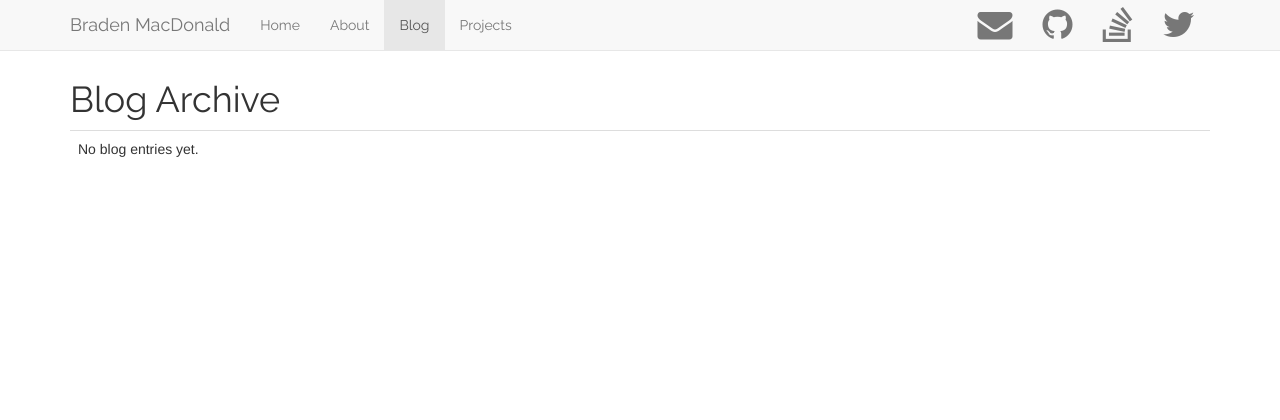
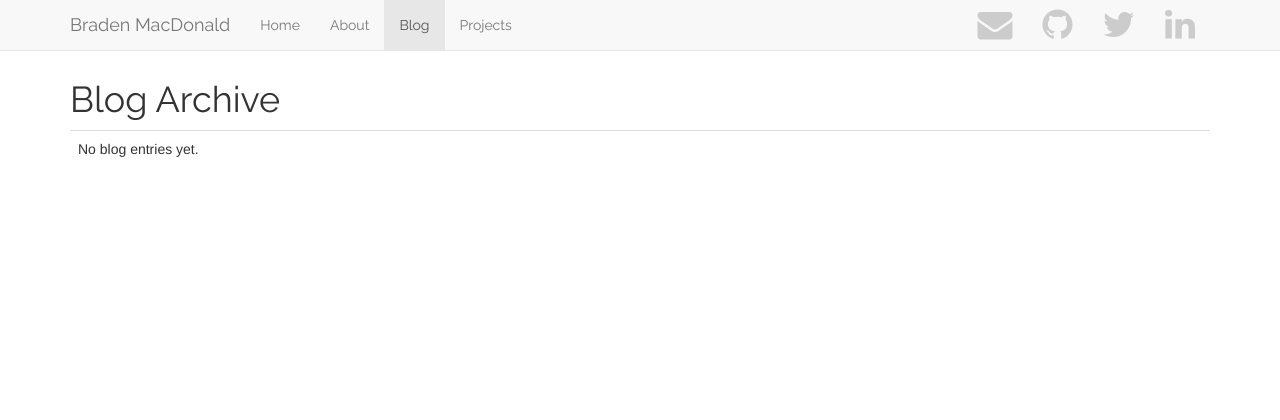
Before and after one commit to bradenmacdonald/bradenmacdonald.com, a Django app: page /blog/ in a window 1280 px wide. Shown: the top 420 px of the page. Run offline with Django 3.2, Linux system fonts and the light colour scheme; data that the repository does not hold is empty; style sheets or scripts are compiled from the project's sources; parts of the project's set-up code (start-up, migrations or seed data) failed here and were passed over; some libraries are stand-ins or nearby versions.

Commit message:
Update main navigation

```diff
--- a/bradenmacdonald/static/style.less
+++ b/bradenmacdonald/static/style.less
@@ -9,8 +9,8 @@
 
 @import "bootstrap/less/bootstrap.less";
 
-header .navbar-right {
-  a { padding-top: 0; padding-bottom: 0; line-height: 50px; }
+html header .nav.navbar-right {
+  a { padding-top: 0; padding-bottom: 0; line-height: 50px; color: #ccc; }
   i.fa-lg { font-size: 35px; vertical-align: -25%; }
 }
 @media(max-width: @screen-xs-max) {
--- a/bradenmacdonald/templates/layout.html
+++ b/bradenmacdonald/templates/layout.html
@@ -36,17 +36,22 @@
               {% endfor %}
             </ul>
             <ul class="nav navbar-nav navbar-right">
-              <li><a title="Email" href="https://www.google.com/recaptcha/mailhide/d?k=01etmTLLCZIJZg-2zHtPVGaA==&amp;c=buO4X7316qRGkUva8eUn8JasHV6d0WUbjjZOMonFnMw=">
+              <li><a title="Email" href="mailto:braden@bradenmacdonald.com">
                 <i class="fa fa-lg fa-envelope"></i><span class=visible-xs> Email</span>
               </a></li>
               <li><a title="GitHub" href="https://github.com/bradenmacdonald">
                 <i class="fa fa-lg fa-github"></i><span class=visible-xs> GitHub</span>
               </a></li>
+              {% comment %}
               <li><a title="Stack Overflow" href="https://stackoverflow.com/users/1057326/bradenm">
                 <i class="fa fa-lg fa-stack-overflow"></i><span class=visible-xs> Stack&nbsp;Overflow</span>
               </a></li>
+              {% endcomment %}
               <li><a title="Twitter" href="https://twitter.com/BradenMacD">
                 <i class="fa fa-lg fa-twitter"></i><span class=visible-xs> Twitter</span>
+              </a></li>
+              <li><a title="LinkedIn" href="https://www.linkedin.com/in/braden-macdonald-855179a">
+                <i class="fa fa-lg fa-linkedin"></i><span class=visible-xs> LinkedIn</span>
               </a></li>
             </ul>
           </nav>
```
